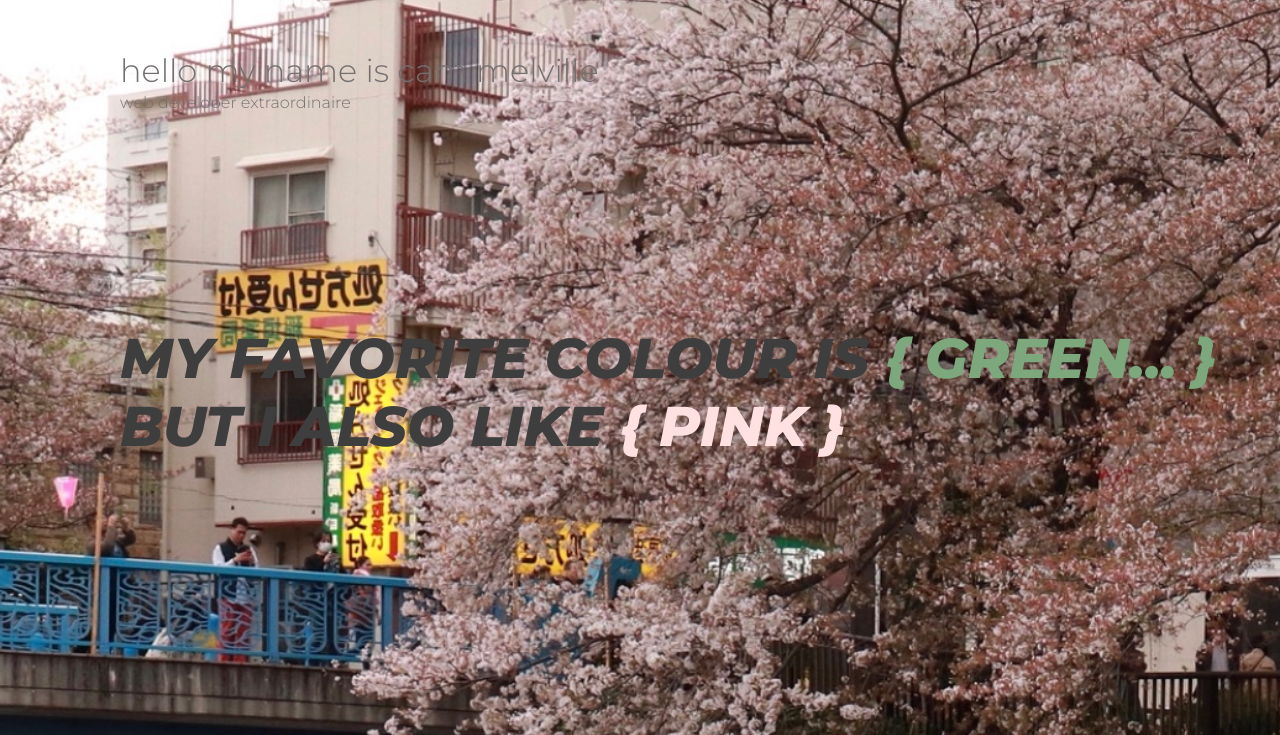
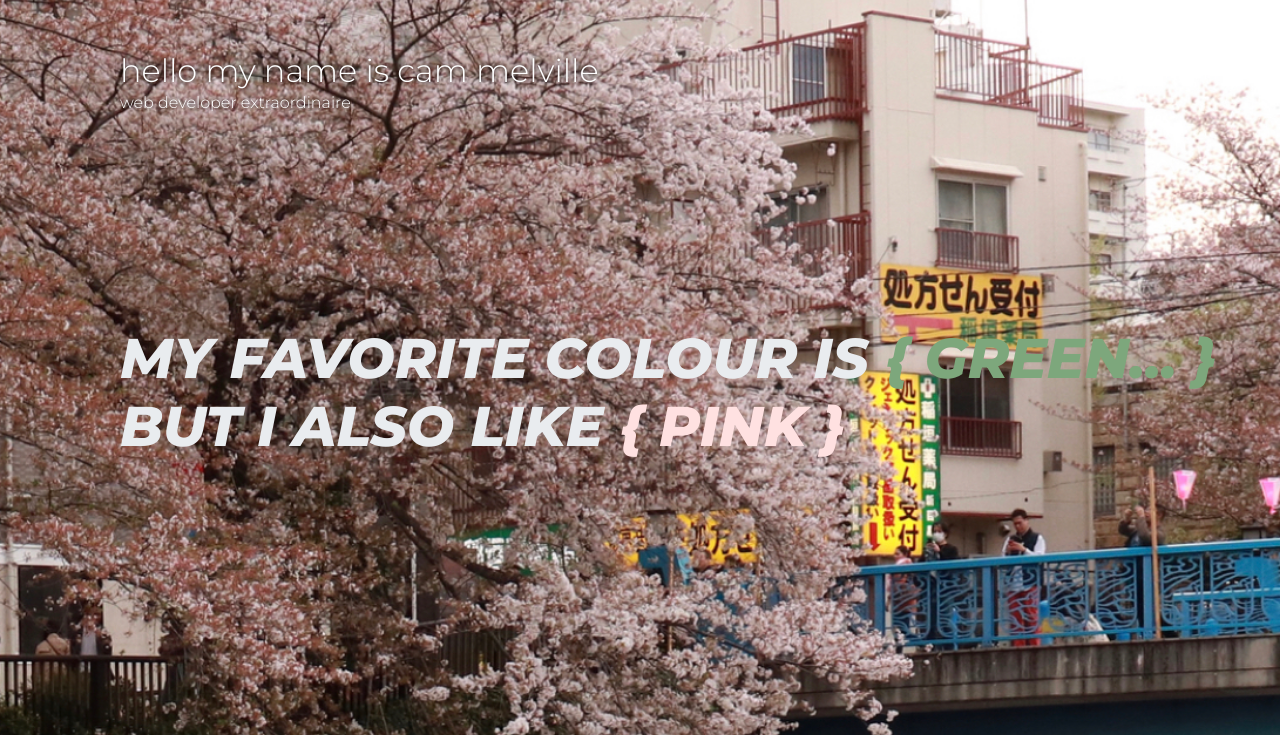
Before and after one commit to cam-ron-90/sponsor-me, a plain HTML site: page index.html in a window 1280 px wide. Shown: the top 735 px of the page. Drawn offline with nearby package versions, Linux system fonts and the light colour scheme.

Commit message:
white landing heading

```diff
--- a/css/components/landing.css
+++ b/css/components/landing.css
@@ -3,12 +3,13 @@
   height: 100vh;
   margin-top: -62px;
   background-attachment: fixed;
-  background-image: url('../../images/flipped-blossom.jpg');
+  background-image: url('../../images/cherry-blossom.jpg');
   background-repeat: no-repeat; /* Do not repeat the image */
   /*background-size: cover;*/
   background-size: cover;
     /* background-position: revert; */
   background-position-y: center;
+  /*z-index: 10;*/
 }
 
 /*#landing:before {
@@ -19,12 +20,12 @@
     height: 100%;
     background-image: linear-gradient(
       to left,
-      rgba(0, 0, 0, 0.0) 0%,
-      rgba(255, 0, 0, 1.0) 60%
+      transparent 0%,
+      white 95%
     );
-    z-index: 10;
     top: 0;
   }*/
+
 
 .landing-heading {
   padding: 25vh 0 0 15vh;
@@ -35,7 +36,7 @@
   font-weight: 800;
   font-style: italic;
   font-size: 3.5em;
-  color: #3F3E3E;
+  color: #e9ecef
 }
 
 .green-heading {
@@ -52,8 +53,9 @@
   font-family: 'Montserrat', sans-serif;
   font-weight: 300;
   font-size: 2rem;
-  color: #757070;
+  color: white;
   line-height: .8;
+  text-shadow: 0 0 5px black;
 }
 
 .fine-print {
```
